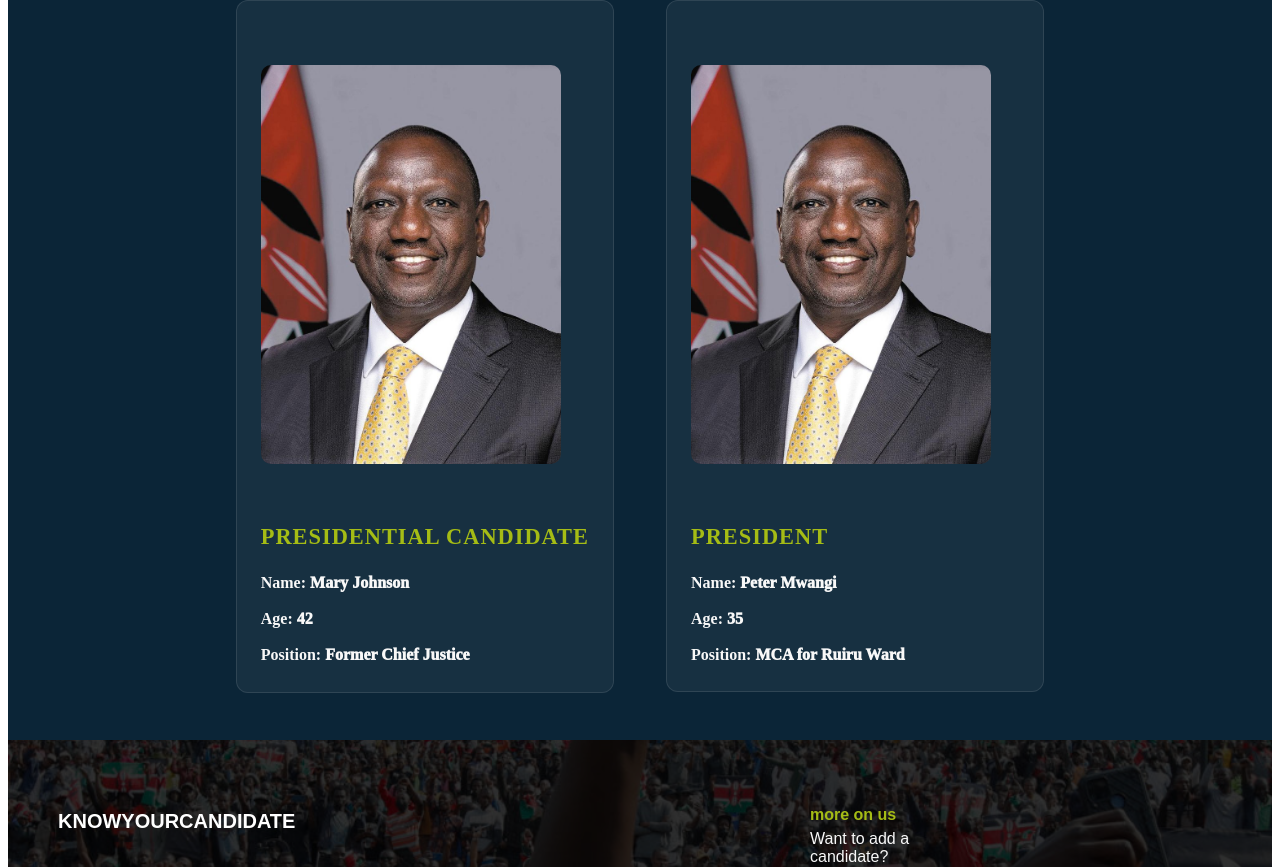
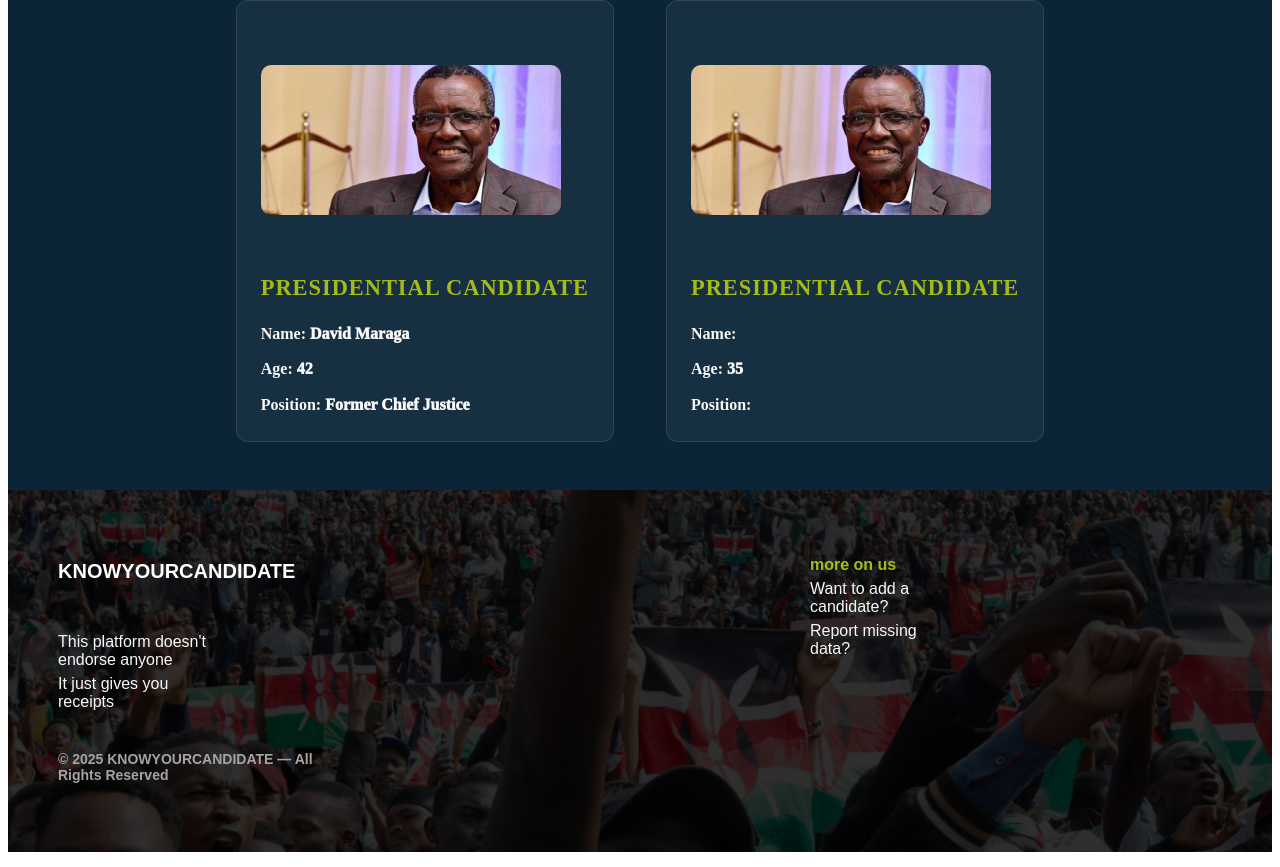
Before and after one commit to Vickiegatheru/KNOWYOURCANDIDATE, a React (Create React App) app: page /KNOWYOURCANDIDATE/Candidate in a window 1280 px wide. Shown: the part 1998-2865 px from the top of the page. Built offline with nearby package versions, Linux system fonts and the light colour scheme.

Commit message:
candidates

```diff
--- a/src/Candidate.js
+++ b/src/Candidate.js
@@ -4,6 +4,7 @@ import karuaImage from './assets/karua.jpg';
 
 import gachaguaImage from './assets/gachagua.jpg';
 import matiangiImage from './assets/matiangi.jpg';
+import maragaImage from './assets/maraga.jpg';
 
 
 
@@ -51,17 +52,17 @@ const Candidate = () => {
     },
     {
       title: "Presidential Candidate",
-      name: "Mary Johnson",
-      image: rutoImage,
+      name: "David Maraga ",
+      image: maragaImage,
       age: 42,
       position: "Former Chief Justice"
     },
     {
-      title: "President",
-      name: "Peter Mwangi",
-      image: rutoImage,
+      title: "Presidential Candidate ",
+      name: "",
+      image: maragaImage,
       age: 35,
-      position: "MCA for Ruiru Ward"
+      position: ""
     }
   ];
 
--- a/src/index.css
+++ b/src/index.css
@@ -121,7 +121,7 @@
   left: 0;
   width: 100%;
   height: 100%;
-  background: rgba(0, 0, 0, 0.6);
+  background: rgba(0, 0, 0, 0.7);
   z-index: 0;
 }
 
```
Also changed, not shown: src/assets/maraga.jpg (added).
